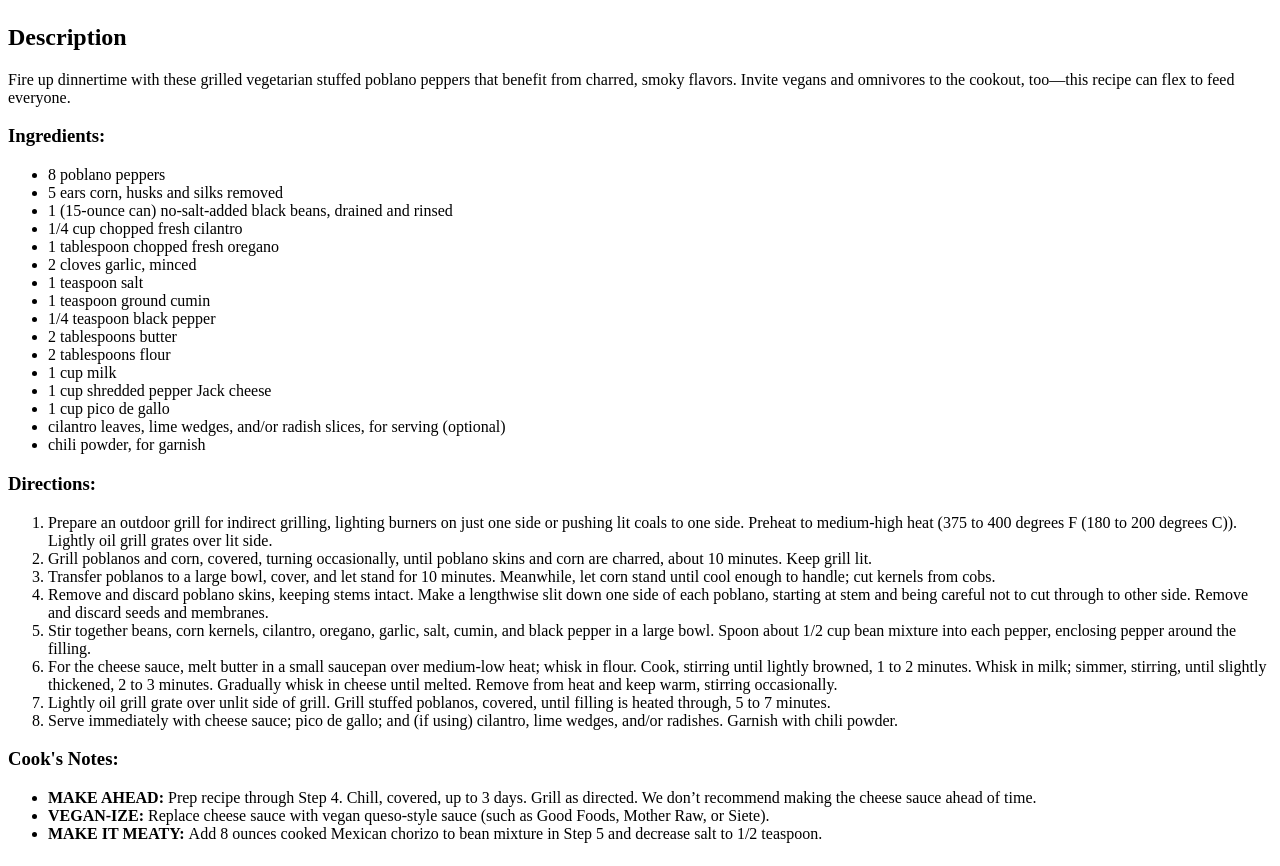
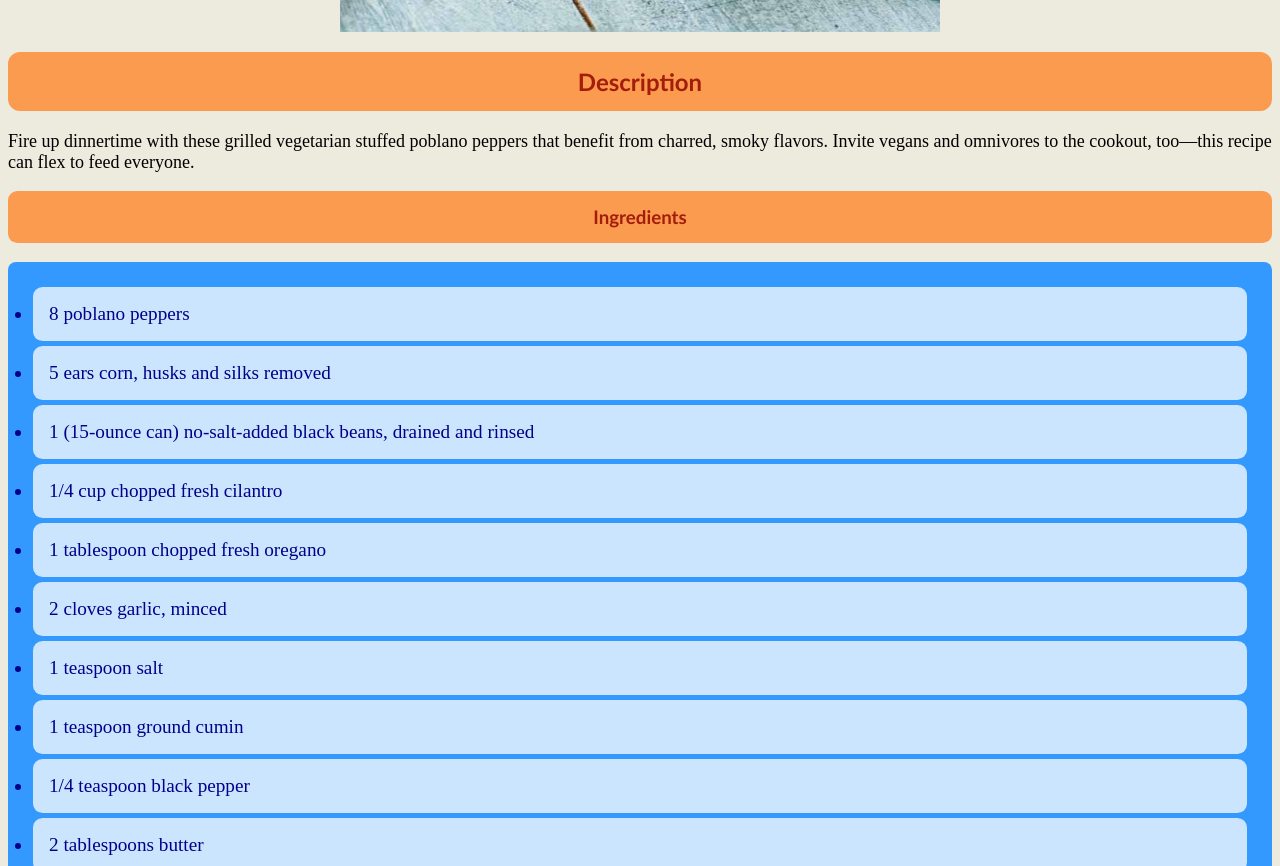
Before and after one commit to naveedahmed-intp/odin-recipes, a plain HTML site: page recipes/poblanos.html in a window 1280 px wide. Shown: the part 680-1546 px from the top of the page. Drawn offline with Linux system fonts and the light colour scheme.

Commit message:
Added recipes.css for all recipes and removed ':' from headings of lasagna.html, poblanos.html and grilled-peaches-and-cream.html

```diff
--- a/recipes/poblanos.html
+++ b/recipes/poblanos.html
@@ -4,13 +4,14 @@
     <meta charset="UTF-8">
     <meta name="viewport" content="width=device-width, initial-scale=1.0">
     <title>Grilled Stuffed Poblanos</title>
+    <link rel="stylesheet" href="./recipes.css">
 </head>
 <body>
     <h1>Grilled Stuffed Poblanos</h1>
     <img src="./grilled-stuffed-poblanos.jpg"  height="600" width="600">
     <h2>Description</h2>
     <p>Fire up dinnertime with these grilled vegetarian stuffed poblano peppers that benefit from charred, smoky flavors. Invite vegans and omnivores to the cookout, too—this recipe can flex to feed everyone.</p>
-    <h3>Ingredients:</h3>
+    <h3>Ingredients</h3>
     <ul>
         <li>8 poblano peppers</li>
         <li>5 ears corn, husks and silks removed</li>
@@ -29,7 +30,7 @@
         <li>cilantro leaves, lime wedges, and/or radish slices, for serving (optional)</li>
         <li>chili powder, for garnish</li>
     </ul>
-    <h3>Directions: </h3>
+    <h3>Directions</h3>
     <ol>
         <li>Prepare an outdoor grill for indirect grilling, lighting burners on just one side or pushing lit coals to one side. Preheat to medium-high heat (375 to 400 degrees F (180 to 200 degrees C)). Lightly oil grill grates over lit side.</li>
         <li>Grill poblanos and corn, covered, turning occasionally, until poblano skins and corn are charred, about 10 minutes. Keep grill lit.</li>
@@ -40,7 +41,7 @@
         <li>Lightly oil grill grate over unlit side of grill. Grill stuffed poblanos, covered, until filling is heated through, 5 to 7 minutes.</li>
         <li>Serve immediately with cheese sauce; pico de gallo; and (if using) cilantro, lime wedges, and/or radishes. Garnish with chili powder.</li>
     </ol>
-    <h3>Cook's Notes:</h3>
+    <h3>Cook's Notes</h3>
     <ul>
         <li><strong>MAKE AHEAD: </strong>Prep recipe through Step 4. Chill, covered, up to 3 days. Grill as directed. We don’t recommend making the cheese sauce ahead of time.</li>
         <li><strong>VEGAN-IZE: </strong>Replace cheese sauce with vegan queso-style sauce (such as Good Foods, Mother Raw, or Siete).</li>
--- a/recipes/lasagna.css
+++ b/recipes/recipes.css
@@ -20,7 +20,6 @@ li {
     border: 5px;
     border-radius: 0.5em;
     padding: 16px;
-    list-style-type: circle;
     background: #cce5ff;
     color: darkblue;
     margin: 5px;
```
Also changed, not shown: recipes/grilled-peaches-and-cream.html (+4 -3 lines), recipes/lasagna.html (+1 -1 lines).
